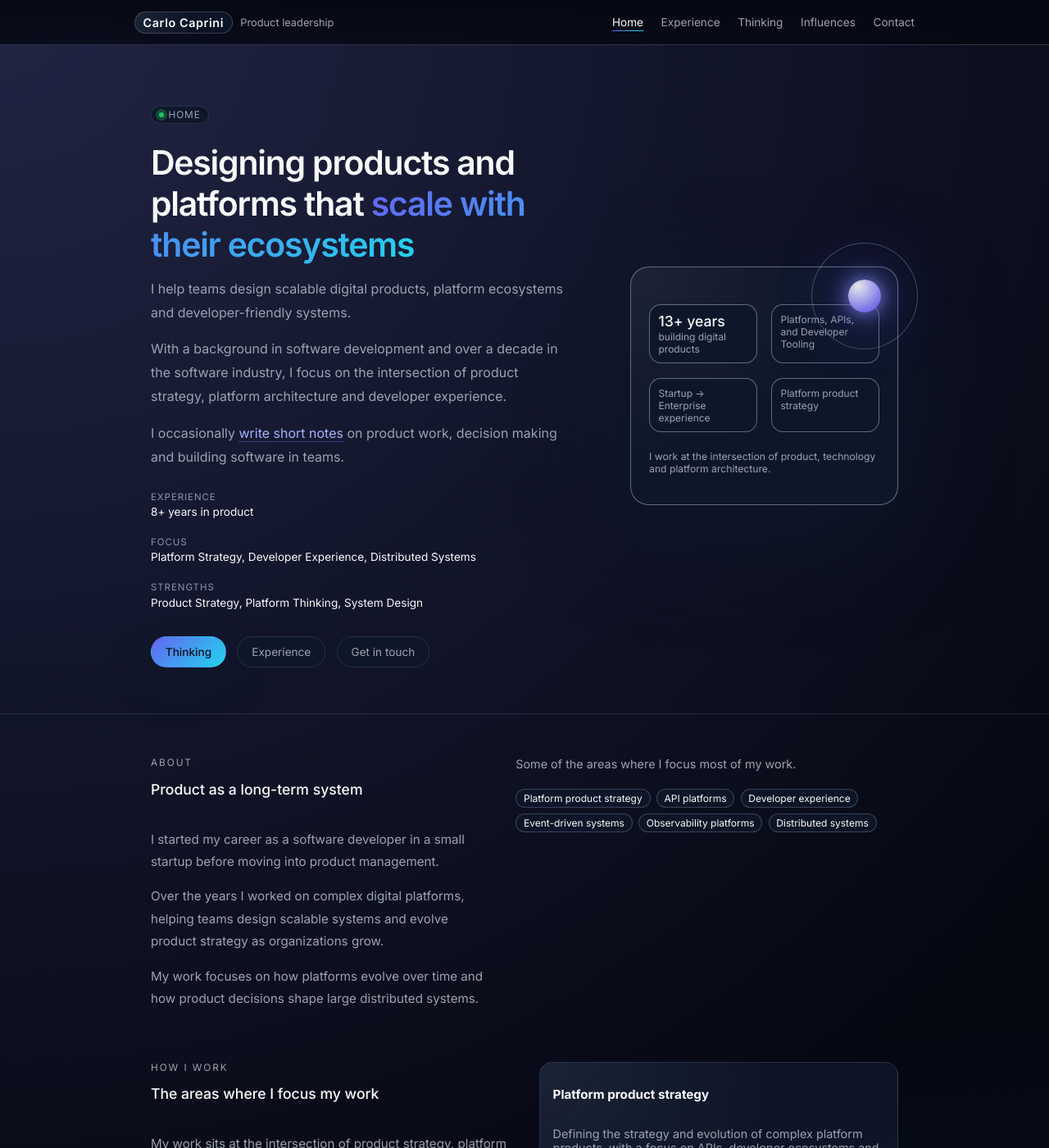
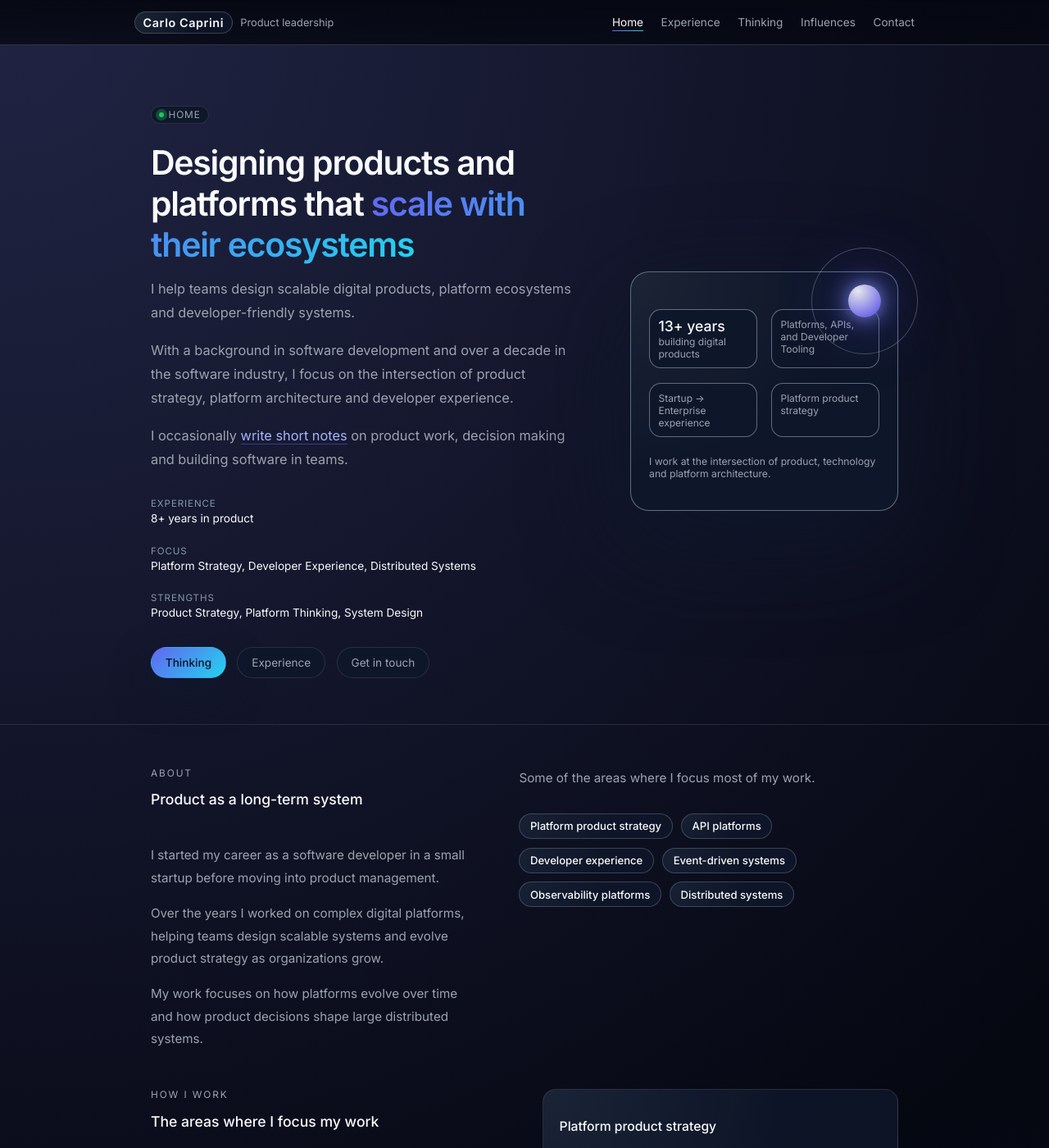
Before and after one commit to carlocaprini/carlocaprini.github.io, a Jekyll site: the page built from index.md, in a window 1280 px wide and 1400 px high. Shown: the whole window at 82% size. Built offline with Jekyll 4.4.1, drawn with Linux system fonts in a browser that asks for light colours.

Commit message:
Updated style in home and experience pages

```diff
--- a/assets/css/main.css
+++ b/assets/css/main.css
@@ -179,10 +179,10 @@ main {
 }
 
 .hero-subtitle {
-  font-size: 1rem;
+  font-size: 1.02rem;
   line-height: 1.8;
   color: #9ca3af;
-  max-width: 32rem;
+  max-width: 34rem;
 }
 
 /* markdownify wraps content in <p>; keep spacing between stacked hero subtitles */
@@ -208,8 +208,8 @@ main {
 .hero-meta {
   display: flex;
   flex-wrap: wrap;
-  gap: 1.25rem;
-  margin-top: 1.6rem;
+  gap: 1.4rem 1.8rem;
+  margin-top: 1.85rem;
   font-size: 0.85rem;
   color: #9ca3af;
 }
@@ -392,8 +392,8 @@ main {
   flex-wrap: wrap;
   align-items: baseline;
   justify-content: space-between;
-  gap: 0.8rem;
-  margin-bottom: 1.4rem;
+  gap: 1rem 2rem;
+  margin-bottom: 1.85rem;
 }
 
 .section-eyebrow {
@@ -409,27 +409,33 @@ main {
 }
 
 .section-description {
-  font-size: 0.9rem;
+  font-size: 0.95rem;
+  line-height: 1.75;
   color: #9ca3af;
-  max-width: 22rem;
+  max-width: 28rem;
 }
 
 .section-grid {
   display: grid;
   grid-template-columns: minmax(0, 1.4fr) minmax(0, 1.6fr);
-  gap: 2.3rem;
+  gap: 2.8rem;
 }
 
 .section-grid-balanced {
   display: grid;
   grid-template-columns: repeat(2, minmax(0, 1fr));
-  gap: 2.3rem;
+  gap: 2.8rem;
 }
 
 .body-text {
   font-size: 0.95rem;
   line-height: 1.8;
   color: #9ca3af;
+  margin: 0 0 1rem;
+}
+
+.body-text:last-child {
+  margin-bottom: 0;
 }
 
 .article-layout {
@@ -811,8 +817,8 @@ main {
 .pill-list {
   display: flex;
   flex-wrap: wrap;
-  gap: 0.45rem;
-  margin-top: 0.6rem;
+  gap: 0.65rem;
+  margin-top: 0.85rem;
 }
 
 .pill {
@@ -827,17 +833,23 @@ main {
 .pill-strong {
   border-color: rgba(148, 163, 184, 0.32);
   color: #f9fafb;
+  font-size: 0.82rem;
+  font-weight: 500;
+  line-height: 1.4;
+  padding: 0.34rem 0.78rem;
+  background: radial-gradient(circle at top left, rgba(148, 163, 184, 0.08), transparent 60%),
+    rgba(15, 23, 42, 0.94);
 }
 
 .card-list {
   display: flex;
   flex-direction: column;
-  gap: 0.9rem;
+  gap: 1.2rem;
 }
 
 .card {
   border-radius: 1rem;
-  padding: 0.9rem 0.95rem;
+  padding: 1.2rem 1.2rem 1.15rem;
   background: radial-gradient(circle at top left, rgba(148, 163, 184, 0.1), transparent 60%),
     rgba(15, 23, 42, 0.9);
   border: 1px solid rgba(148, 163, 184, 0.18);
@@ -847,12 +859,13 @@ main {
   display: flex;
   align-items: baseline;
   justify-content: space-between;
-  gap: 0.5rem;
-  margin-bottom: 0.3rem;
+  gap: 0.75rem 1rem;
+  margin-bottom: 0.55rem;
 }
 
 .card-title {
-  font-size: 0.95rem;
+  font-size: 0.98rem;
+  font-weight: 500;
 }
 
 .card-title-link {
@@ -865,20 +878,26 @@ main {
 }
 
 .card-meta {
-  font-size: 0.75rem;
+  font-size: 0.8rem;
   color: #9ca3af;
 }
 
 .card-body {
-  font-size: 0.9rem;
+  font-size: 0.92rem;
+  line-height: 1.75;
   color: #9ca3af;
+  margin: 0 0 0.8rem;
+}
+
+.card-body:last-of-type {
+  margin-bottom: 0;
 }
 
 .card-tags {
   display: flex;
   flex-wrap: wrap;
-  gap: 0.35rem;
-  margin-top: 0.4rem;
+  gap: 0.4rem;
+  margin-top: 0.85rem;
 }
 
 .thinking-list {
@@ -922,19 +941,24 @@ main {
 .contact-grid {
   display: grid;
   grid-template-columns: minmax(0, 1.4fr) minmax(0, 1.2fr);
-  gap: 2.3rem;
+  gap: 2.8rem;
 }
 
 .contact-cta {
   font-size: 0.95rem;
   line-height: 1.8;
   color: #9ca3af;
+  margin: 0 0 1rem;
+}
+
+.contact-cta:last-child {
+  margin-bottom: 0;
 }
 
 .contact-channels {
   display: flex;
   flex-direction: column;
-  gap: 0.6rem;
+  gap: 1rem;
   font-size: 0.9rem;
 }
 
```
